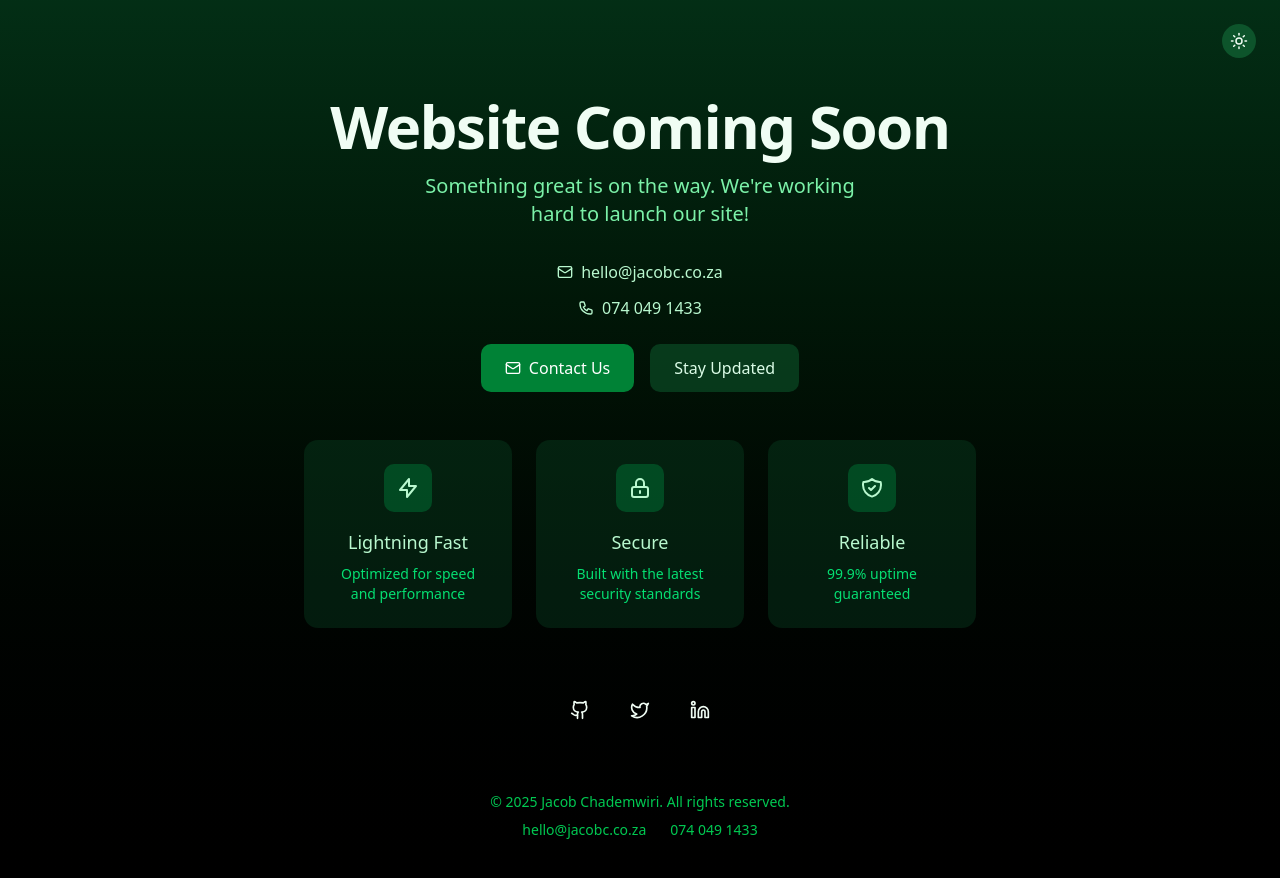
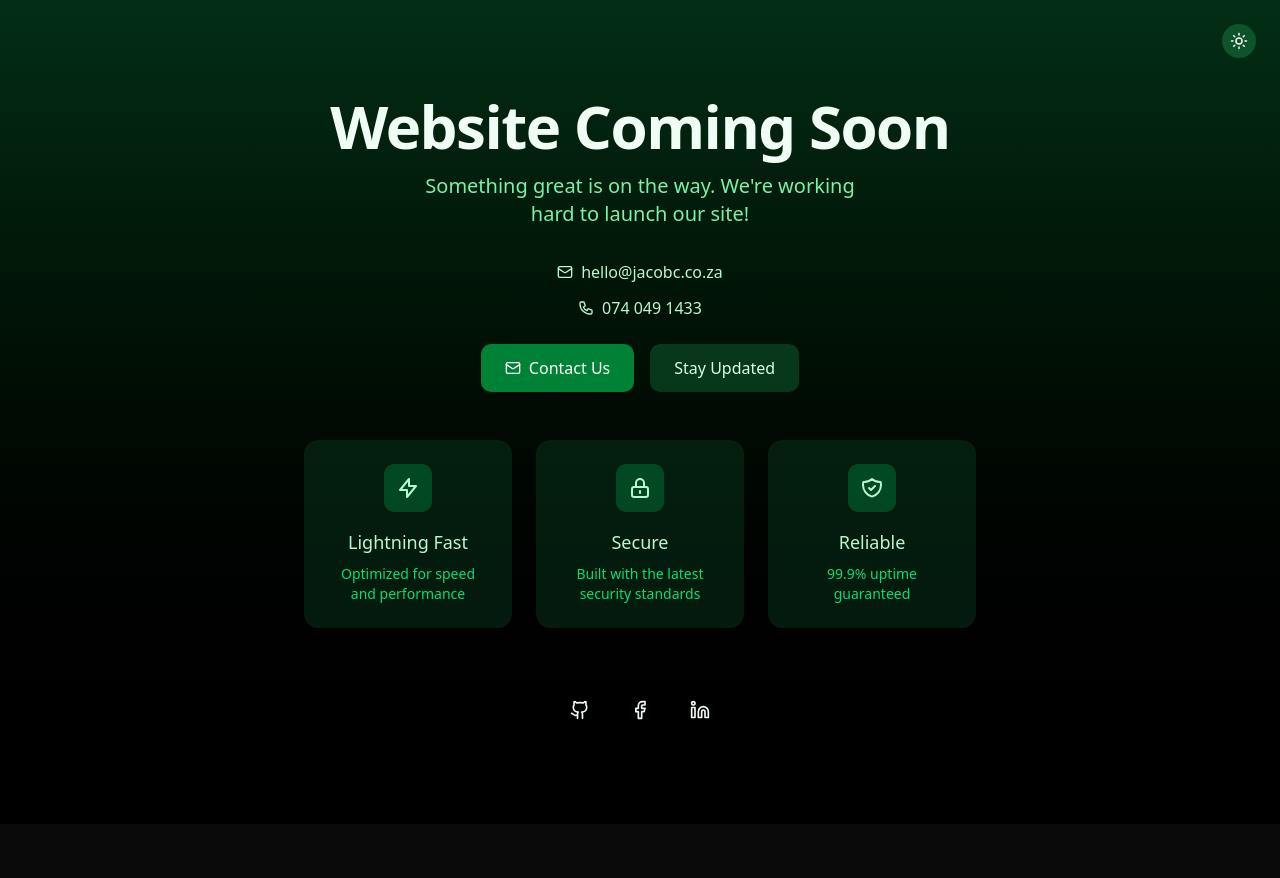
Before and after one commit to jchademwiri/jacob-chademwiri-official, a Next.js app: page / in a window 1280 px wide. Shown: the top 878 px of the page. After the commit the page ends 824 px from the top, so only its background shows below. Built offline with nearby package versions, Linux system fonts and the light colour scheme.

Commit message:
Added Analytics component to RootLayout and refactored social links in ComingSoonUI to use SocialLinks component.

```diff
--- a/src/app/layout.tsx
+++ b/src/app/layout.tsx
@@ -73,6 +73,7 @@ export default function RootLayout({
         className={`${geistSans.variable} ${geistMono.variable} antialiased dark`}
       >
         {children}
+
         <Analytics />
       </body>
     </html>
--- a/src/components/coming-soon-ui.tsx
+++ b/src/components/coming-soon-ui.tsx
@@ -1,7 +1,8 @@
 'use client';
 import { useState } from 'react';
-import { Sun, Moon, Mail, Github, Twitter, Linkedin } from 'lucide-react';
+import { Sun, Moon, Mail, Github, Linkedin, Facebook } from 'lucide-react';
 import Link from 'next/link';
+import { SocialLinks } from './social-links';
 
 export default function ModernDarkUI() {
   const [darkMode, setDarkMode] = useState(true);
@@ -219,55 +220,7 @@ export default function ModernDarkUI() {
         </div>
 
         {/* Social Links */}
-        <div className="flex justify-center gap-6 pt-8">
-          <Link
-            href="https://github.com/jchademwiri"
-            className={`p-2 rounded-full ${
-              darkMode ? 'hover:bg-green-900/60' : 'hover:bg-green-100'
-            } transition-colors`}
-            target="_blank"
-            rel="noreferrer"
-          >
-            <Github size={20} />
-          </Link>
-          <Link
-            href="https://twitter.com/jchademwiri"
-            className={`p-2 rounded-full ${
-              darkMode ? 'hover:bg-green-900/60' : 'hover:bg-green-100'
-            } transition-colors`}
-            target="_blank"
-            rel="noreferrer"
-          >
-            <Twitter size={20} />
-          </Link>
-          <Link
-            href="https://linkedin.com/in/jchademwiri"
-            className={`p-2 rounded-full ${
-              darkMode ? 'hover:bg-green-900/60' : 'hover:bg-green-100'
-            } transition-colors`}
-            target="_blank"
-            rel="noreferrer"
-          >
-            <Linkedin size={20} />
-          </Link>
-        </div>
-
-        <footer
-          className={`mt-16 text-sm ${
-            darkMode ? 'text-green-500' : 'text-green-600'
-          }`}
-        >
-          <div className="space-y-2">
-            <p>
-              © {new Date().getFullYear()} Jacob Chademwiri. All rights
-              reserved.
-            </p>
-            <div className="flex justify-center gap-6">
-              <span>hello@jacobc.co.za</span>
-              <span>074 049 1433</span>
-            </div>
-          </div>
-        </footer>
+        <SocialLinks />
       </main>
     </div>
   );
--- /dev/null
+++ b/src/components/footer.tsx
@@ -0,0 +1,22 @@
+'use client';
+import { useState } from 'react';
+
+export default function Footer() {
+  const [darkMode, setDarkMode] = useState(true);
+  return (
+    <footer
+      className={`mt-16 text-sm ${
+        darkMode ? 'text-green-500' : 'text-green-600'
+      }`}
+    >
+      <div className="space-y-2">
+        <p>
+          © {new Date().getFullYear()} Jacob Chademwiri. All rights reserved.
+        </p>
+        <div className="flex justify-center gap-6">
+          <span>hello@jacobc.co.za</span> |<span>074 049 1433</span>
+        </div>
+      </div>
+    </footer>
+  );
+}
--- /dev/null
+++ b/src/components/social-links.tsx
@@ -0,0 +1,41 @@
+import { Facebook, Github, Linkedin } from 'lucide-react';
+import Link from 'next/link';
+import { useState } from 'react';
+
+export const SocialLinks = () => {
+  const [darkMode, setDarkMode] = useState(true);
+  return (
+    <div className="flex justify-center gap-6 pt-8">
+      <Link
+        href="https://github.com/jchademwiri"
+        className={`p-2 rounded-full ${
+          darkMode ? 'hover:bg-green-900/60' : 'hover:bg-green-100'
+        } transition-colors`}
+        target="_blank"
+        rel="noreferrer"
+      >
+        <Github size={20} />
+      </Link>
+      <Link
+        href="https://facebook.com/jchademwiri"
+        className={`p-2 rounded-full ${
+          darkMode ? 'hover:bg-green-900/60' : 'hover:bg-green-100'
+        } transition-colors`}
+        target="_blank"
+        rel="noreferrer"
+      >
+        <Facebook size={20} />
+      </Link>
+      <Link
+        href="https://linkedin.com/in/jchademwiri"
+        className={`p-2 rounded-full ${
+          darkMode ? 'hover:bg-green-900/60' : 'hover:bg-green-100'
+        } transition-colors`}
+        target="_blank"
+        rel="noreferrer"
+      >
+        <Linkedin size={20} />
+      </Link>
+    </div>
+  );
+};
```
